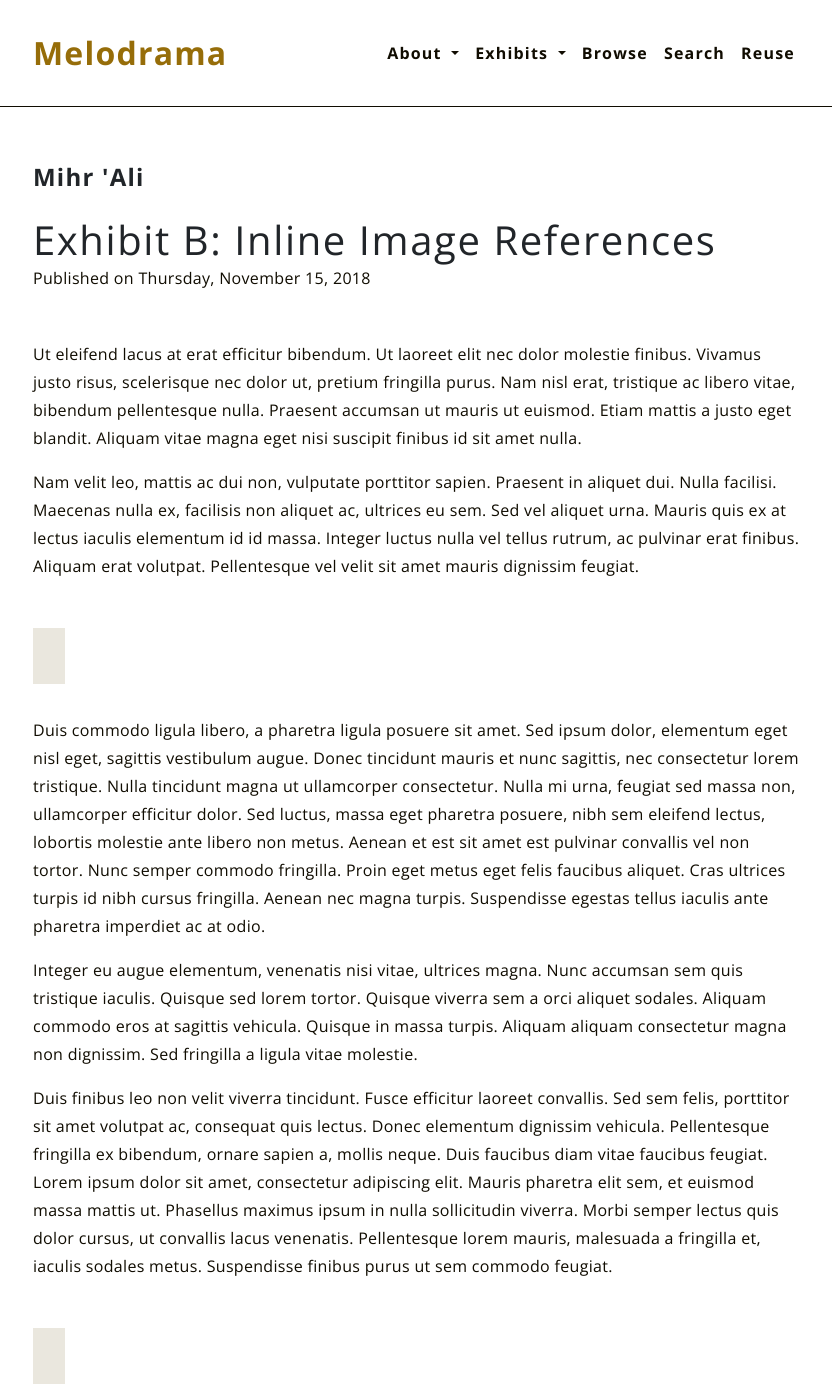
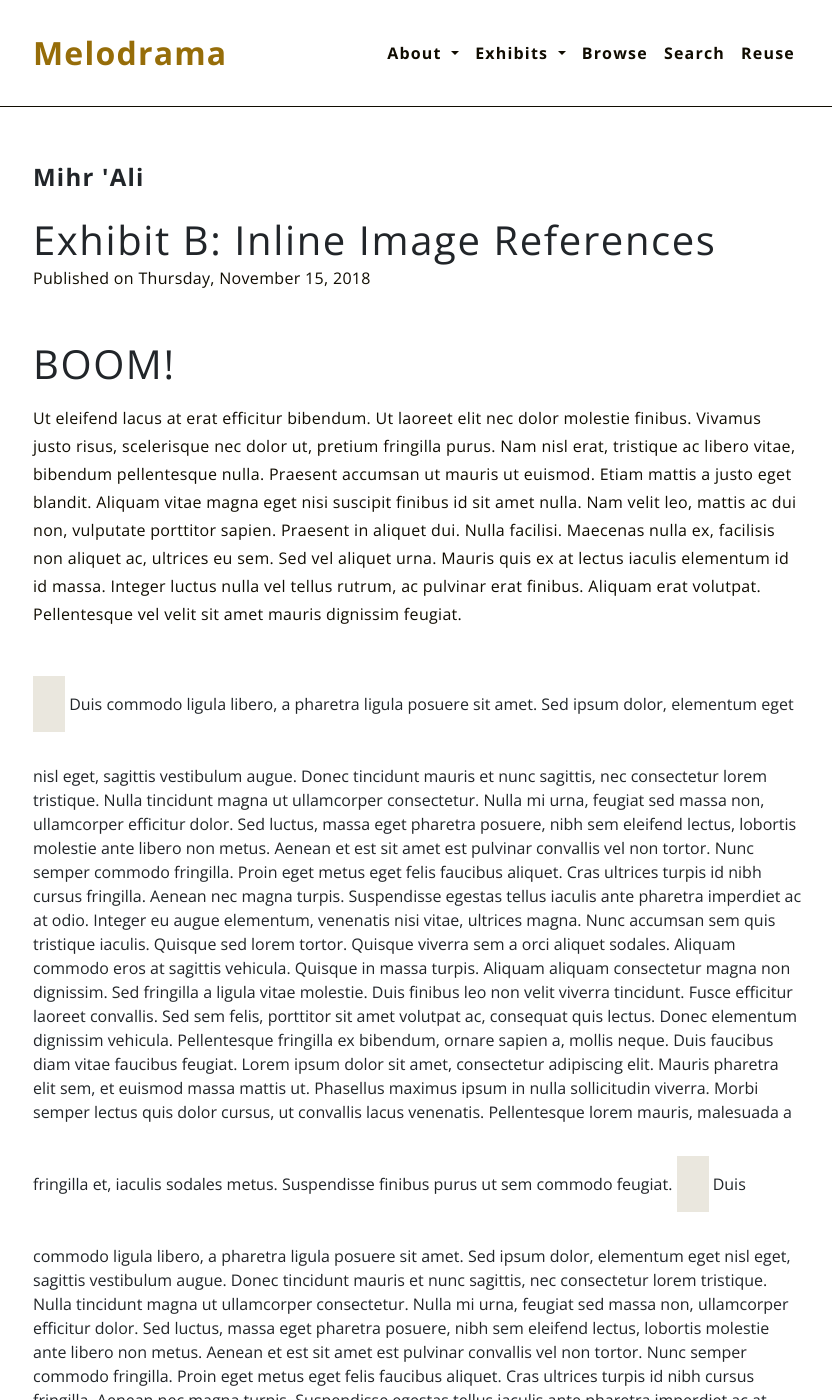
Before and after one commit to Penn-Playbill-Data/romantic_melodrama, a Jekyll site: the page built from _exhibits/b.md, in a window 1280 px wide and 1400 px high. Shown: the whole window, without its empty margins (222-1054 px from the left). Built offline with Jekyll 4.4.1, drawn with Linux system fonts in a browser that asks for light colours.

Commit message:
changed exhibit B a bit

```diff
--- a/_exhibits/b.md
+++ b/_exhibits/b.md
@@ -6,7 +6,9 @@ publish_date: 2018-11-15
 permalink: /exhibits/b/
 ---
 
-Ut eleifend lacus at erat efficitur bibendum. Ut laoreet elit nec dolor molestie finibus. Vivamus justo risus, scelerisque nec dolor ut, pretium fringilla purus. Nam nisl erat, tristique ac libero vitae, bibendum pellentesque nulla. Praesent accumsan ut mauris ut euismod. Etiam mattis a justo eget blandit. Aliquam vitae magna eget nisi suscipit finibus id sit amet nulla.
+<h1>BOOM!</H1>
+
+<P>Ut eleifend lacus at erat efficitur bibendum. Ut laoreet elit nec dolor molestie finibus. Vivamus justo risus, scelerisque nec dolor ut, pretium fringilla purus. Nam nisl erat, tristique ac libero vitae, bibendum pellentesque nulla. Praesent accumsan ut mauris ut euismod. Etiam mattis a justo eget blandit. Aliquam vitae magna eget nisi suscipit finibus id sit amet nulla.
 
 Nam velit leo, mattis ac dui non, vulputate porttitor sapien. Praesent in aliquet dui. Nulla facilisi. Maecenas nulla ex, facilisis non aliquet ac, ultrices eu sem. Sed vel aliquet urna. Mauris quis ex at lectus iaculis elementum id id massa. Integer luctus nulla vel tellus rutrum, ac pulvinar erat finibus. Aliquam erat volutpat. Pellentesque vel velit sit amet mauris dignissim feugiat.
 
```
Also changed, not shown: 1 other file.
